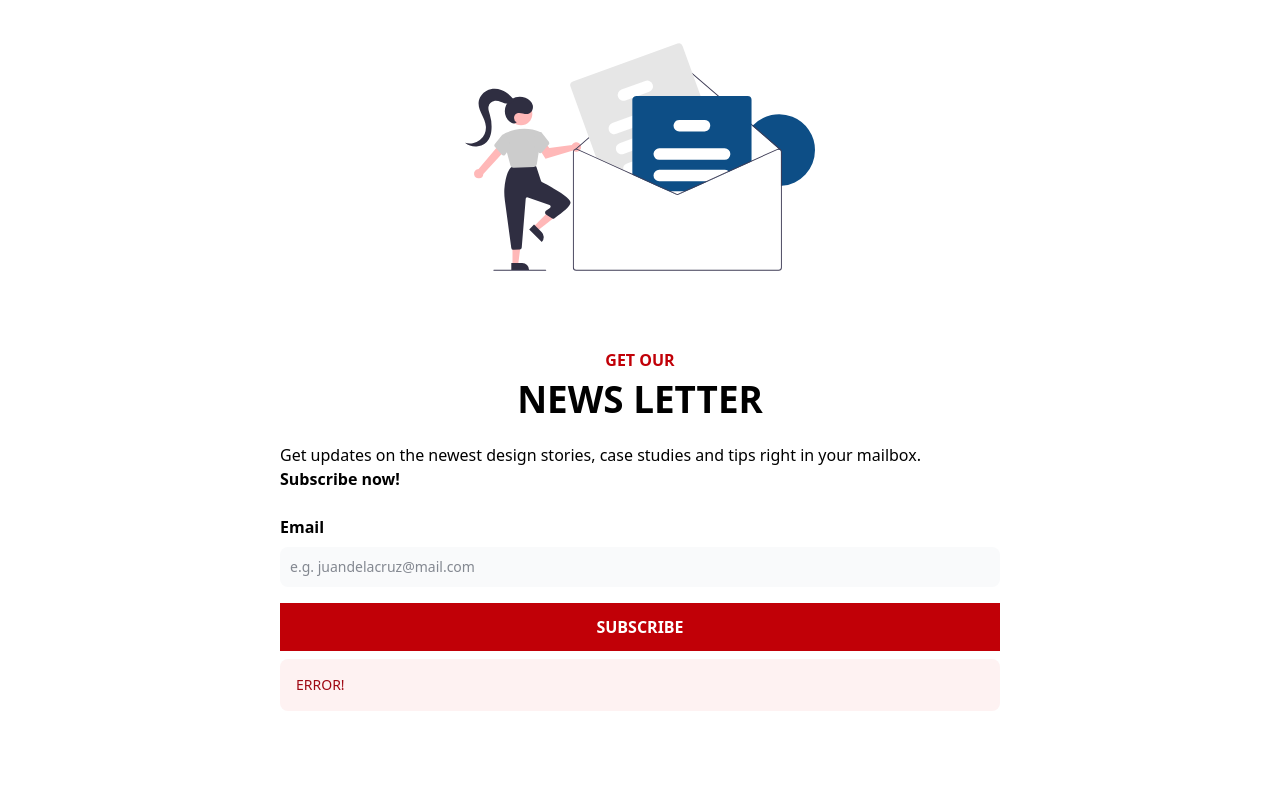
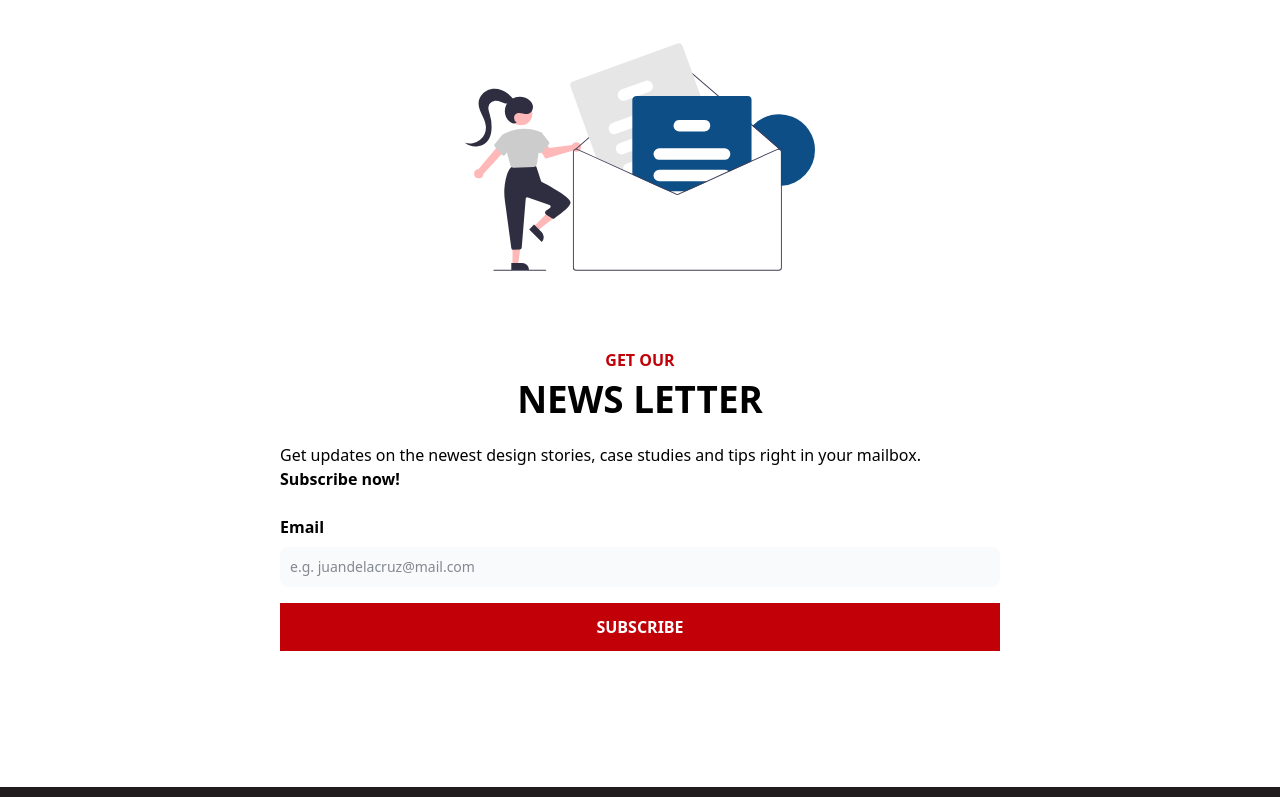
Before and after one commit to kodlens/sntpost-front, a React (Vite) app: page / in a window 1280 px wide. Shown: the part 4893-5690 px from the top of the page. Built offline with nearby package versions, Linux system fonts and the light colour scheme; no server answers.

Commit message:
update repo

```diff
--- a/src/sections/NewsLetter/index.tsx
+++ b/src/sections/NewsLetter/index.tsx
@@ -10,7 +10,7 @@ const NewsLetter:React.FC = ()  => {
     const [email, setEmail] = useState<string>('');
     const [loading, setLoading] = useState<boolean>(false);
     const [notif, setNotif] = useState<boolean>(false);
-    const [errors, setErrors] = useState<any>({});
+    const [errors, setErrors] = useState<any>(null);
 
     const handleClickSubscribe = (e:React.FormEvent<HTMLFormElement>) => {
         e.preventDefault();
```
